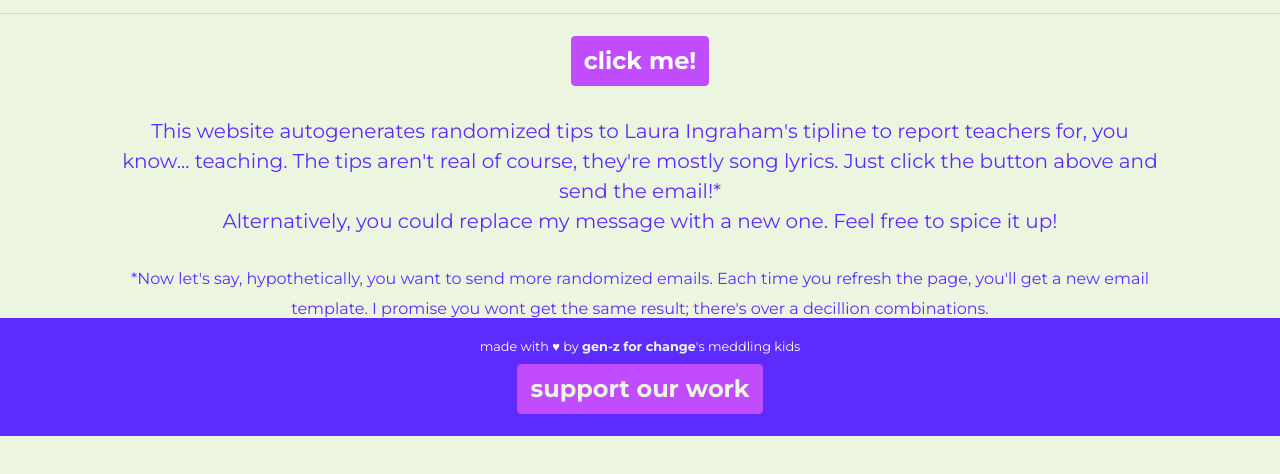
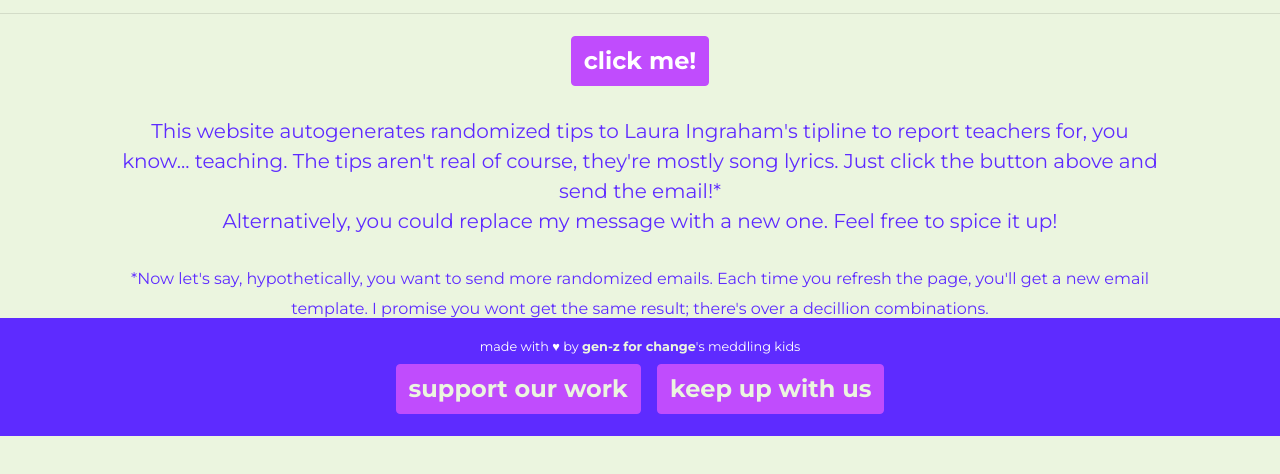
Before and after one commit to soapia/ily-teachers, a plain HTML site: page index.html in a window 1280 px wide. Shown: the part 364-838 px from the top of the page. Drawn offline with nearby package versions, Linux system fonts and the light colour scheme; a web font is replaced by a local one.

Commit message:
add link 4 newsletter

```diff
--- a/index.html
+++ b/index.html
@@ -39,7 +39,7 @@ Alternatively, you could replace my message with a new one. Feel free to spice i
 <a href="https://twitter.com/share?ref_src=twsrc%5Etfw" class="twitter-share-button" data-size="large" data-text="Fox&#39;s Laura Ingraham created a tipline for parents to report teachers who &quot;seek to destroy a child&#39;s innocence in the name of tolerance&quot;. Whatever that means. It&#39;d be a shame if folks sent in phony tips to the email with this website..." data-url="https://letthemteach.org" data-show-count="false">Tweet</a><script async src="https://platform.twitter.com/widgets.js" charset="utf-8"></script>
 <p>also, feel free to share if you feel so inclined ;)</p>
   <footer class="footer mt-auto py-3 bg-light"><small>made with ♥ by <a class='gz4c' href="https://genzforchange.org" target="_">gen-z for change</a>'s meddling kids</small><br><a class="btn btn-outline-danger" href="https://secure.actblue.com/donate/genzforchange" target="_">support our work</a>
-<!--     <a class="btn btn-outline-danger" href="" target="_">keep up with us</a> -->
+    <a class="btn btn-outline-danger" href="https://genzforchange.us20.list-manage.com/subscribe?u=4cf3bdffbb8ec2dcc6d7f1ee2&id=bfd737b285" target="_">keep up with us</a>
   </footer>
 
   <script src="https://code.jquery.com/jquery-3.3.1.slim.min.js" integrity="sha384-q8i/X+965DzO0rT7abK41JStQIAqVgRVzpbzo5smXKp4YfRvH+8abtTE1Pi6jizo" crossorigin="anonymous"></script>
```
